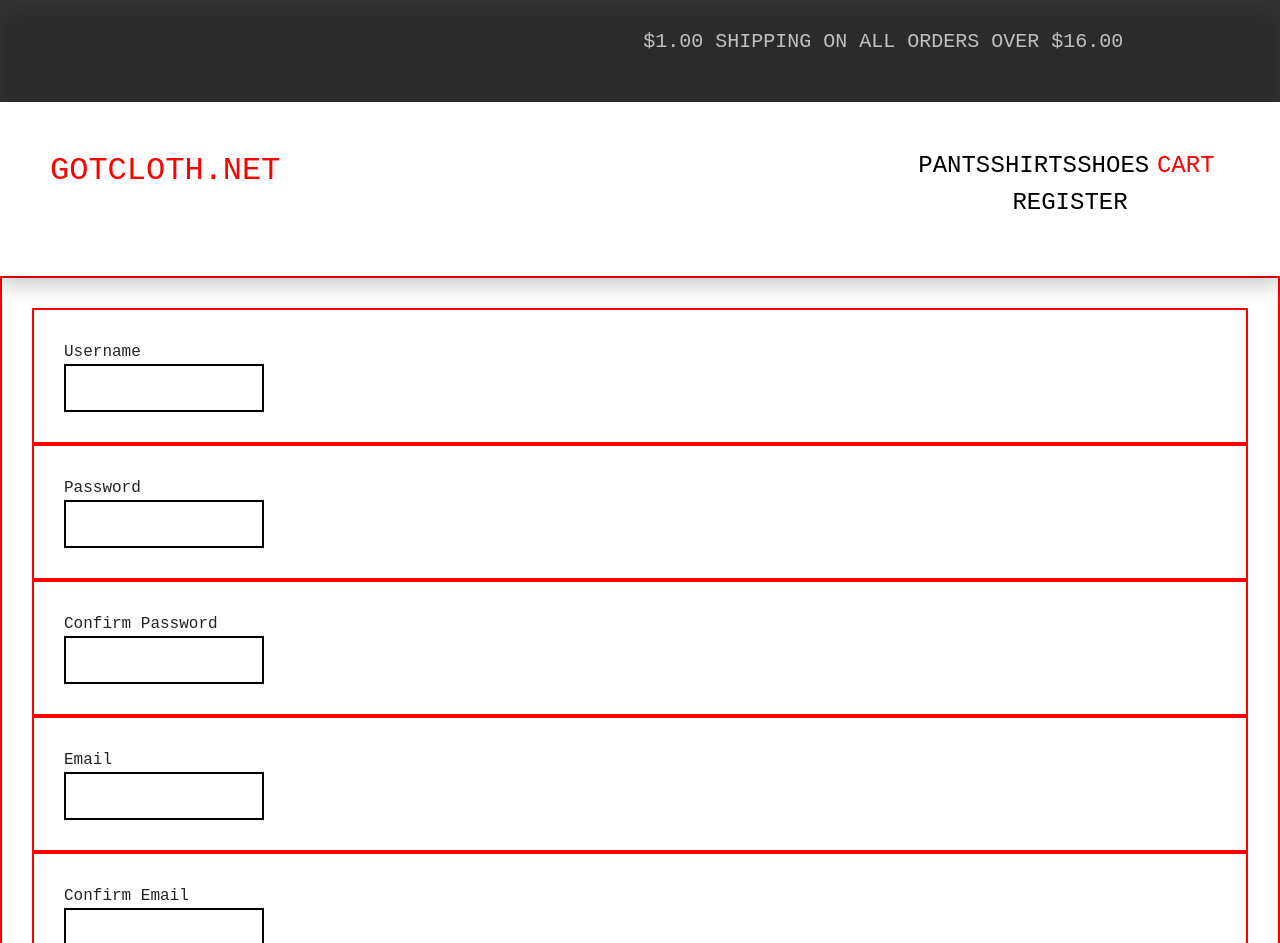
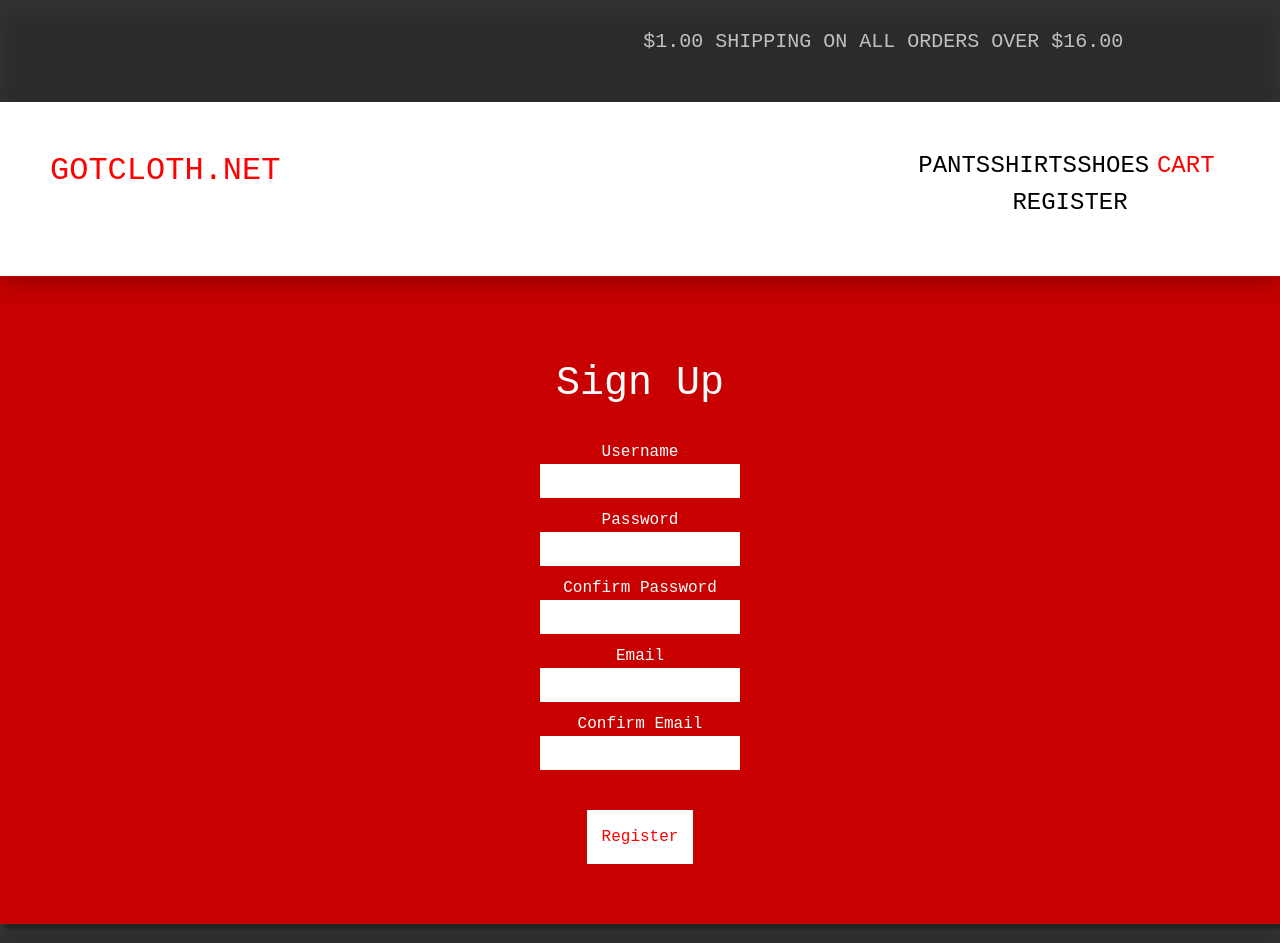
Before and after one commit to mmartin46/GotCloth, a React (Vite) app in the folder site.client/: page /register in a window 1280 px wide. Shown: the top 943 px of the page. Built offline with nearby package versions, Linux system fonts and the light colour scheme; a web font is replaced by a local one.

Commit message:
Added register page

```diff
--- a/site.client/src/App.css
+++ b/site.client/src/App.css
@@ -17,24 +17,67 @@ html, body {
 }
 
 .frame {
-    border-width: 2px;
-    border-color: red;
+    display: flex;
+    justify-content: center;
+    align-content: center;
+
+    padding: 30px;
+    max-width: 100%;
+    text-align: center;
+}
+
+.frame > * {
+
     padding: 30px;
 }
 
-.frame div {
-    display: flex;
-    flex-direction: column;
-    border-width: 2px;
-    border-color: red;
-    padding: 30px;
+
+
+.regForm {
+    width: 500px;
+    background-color: rgba(200, 0, 0, 1);
+    color: white;
 }
 
 .frame div input {
-    border-color: black;
-    border-width: 2px;
     max-width: 200px;
-    padding: 10px;
+    padding: 5px;
+    margin-bottom: 10px;
+    align-self: flex-start;
+    transition-duration: 0.3s;
+    color: black;
+    text-align: center;
+}
+
+.frame div label {
+    display: block;
+    flex-direction: row;
+    transition-duration: 0.3s;
+}
+
+.regForm {
+
+}
+
+.whole-reg {
+    background-color: rgba(200, 0, 0, 1);
+    box-shadow: 5px 5px 4px rgba(0, 0, 0, 0.3);
+}
+
+
+
+.register {
+    padding: 15px;
+    background-color: white;
+    color: red;
+    margin-top: 30px;
+    transition-duration: 0.3s;
+}
+
+.frame div input:hover,
+.register:hover {
+    transform: translateY(-5px);
+    box-shadow: 5px 5px 4px rgba(0, 0, 0, 0.3);
 }
 
 .click-link {
--- a/site.client/src/App.jsx
+++ b/site.client/src/App.jsx
@@ -157,9 +157,13 @@ const RegisterLayout = () => {
     };
 
     return (
-        <div>
+        <div className="whole-reg">
+
             <div className="frame">
-                <form onSubmit={onSubmit}>
+                <form className="regForm" onSubmit={onSubmit}>
+                    <br />
+                    <h1 className="text-center">Sign Up</h1>
+                    <br />
                     <div>
                         <label htmlFor="username">Username</label>
                         <input type="text" name="username" id="username"
@@ -190,8 +194,8 @@ const RegisterLayout = () => {
                             value={registrationProps.confirmEmail}
                             onChange={handleChange}/>
                     </div>
-                    <div>
-                        <button type="submit">Register</button>
+                    <div className="pad">
+                        <button className="register" type="submit">Register</button>
                     </div>
                 </form>
             </div>
@@ -220,8 +224,9 @@ const BodySection = (props) => {
                 console.error('Couldn\'t fetch images');
             }
         }
-
-        fetchImages();
+        if (!images || images.length <= 0) {
+            fetchImages();
+        }
     }, [url]);
 
     return (
--- a/site.client/src/components/ImageColumns.jsx
+++ b/site.client/src/components/ImageColumns.jsx
@@ -24,7 +24,9 @@ const ImageColumns = (props) => {
             }
         };
 
-        fetchPantsImages();
+        if (pantsImages.length <= 0 || !pantsImages) {
+            fetchPantsImages();
+        }
     }, [pantsUrl]);
 
     return (
```
